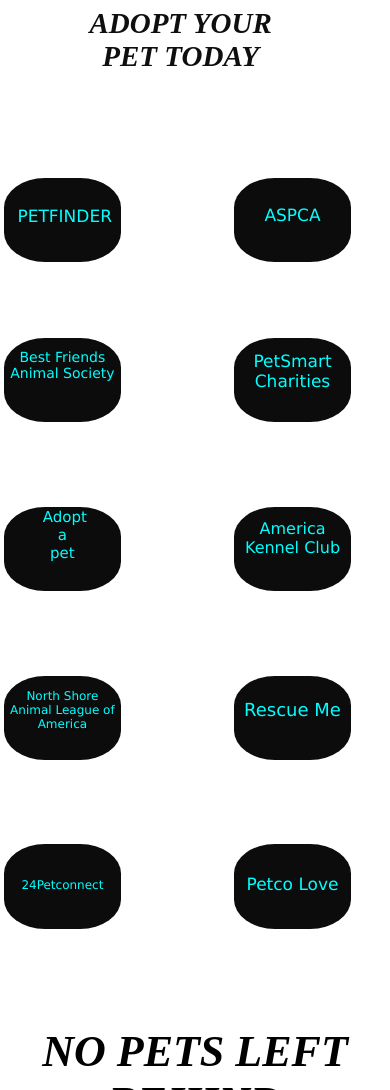
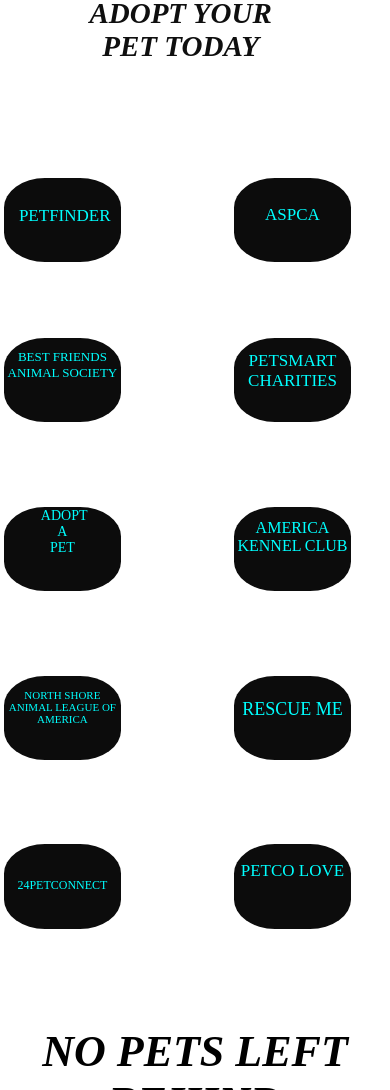
Before and after one commit to MichaelFoisy12/Smarthealthypets, a plain HTML site: page index.html in a window 390 px wide. Shown: the part 84-1174 px from the top of the page. Drawn offline with Linux system fonts and the light colour scheme.

Commit message:
Add files via upload

```diff
--- a/main.css
+++ b/main.css
@@ -96,9 +96,10 @@
   height: 100%;
   left: 7%;
   top: 40%;
-  font-family: 'Lucida Sans', 'Lucida Sans Regular', 'Lucida Grande', 'Lucida Sans Unicode', Geneva, Verdana, sans-serif;
+  font-style: normal;
   color:aqua;
-  font-size: 30px ;
+  font-size: 30px;
+  text-transform: uppercase;
 }
 
 .second {
@@ -125,9 +126,10 @@
   height: 100%;
   left: 18%;
   top: 40%;
-  font-family: 'Lucida Sans', 'Lucida Sans Regular', 'Lucida Grande', 'Lucida Sans Unicode', Geneva, Verdana, sans-serif;
+  font-style: normal;
   color:aqua;
-  font-size: 40px ;
+  font-size: 40px;
+  text-transform: uppercase;
 }
 .third {
   position: absolute;
@@ -153,9 +155,10 @@
   height: 100%;
   left: 20%;
   top: 5%;
-  font-family: 'Lucida Sans', 'Lucida Sans Regular', 'Lucida Grande', 'Lucida Sans Unicode', Geneva, Verdana, sans-serif;
+  font-style: normal;
   color:aqua;
-  font-size: 35px ;
+  font-size: 35px;
+  text-transform: uppercase;
 }
 .fourth {
   position: absolute;
@@ -181,9 +184,10 @@
   height: 100%;
   left: 10%;
   top: 25%;
-  font-family: 'Lucida Sans', 'Lucida Sans Regular', 'Lucida Grande', 'Lucida Sans Unicode', Geneva, Verdana, sans-serif;
+  font-style: normal;
   color:aqua;
-  font-size: 35px ;
+  font-size: 35px;
+  text-transform: uppercase;
 }
 
 .fifth {
@@ -210,9 +214,10 @@
   height: 100%;
   left: 15%;
   top:20%;
-  font-family: 'Lucida Sans', 'Lucida Sans Regular', 'Lucida Grande', 'Lucida Sans Unicode', Geneva, Verdana, sans-serif;
+  font-style: normal;
   color:aqua;
   font-size: 40px ;
+  text-transform: uppercase;
 }
 .sixth {
   position: absolute;
@@ -238,9 +243,10 @@
   height: 100%;
   left: 12%;
   top: 15%;
-  font-family: 'Lucida Sans', 'Lucida Sans Regular', 'Lucida Grande', 'Lucida Sans Unicode', Geneva, Verdana, sans-serif;
+  font-style: normal;
   color:aqua;
-  font-size: 40px ;
+  font-size: 40px;
+  text-transform: uppercase;
 }
 .seventh {
   position: absolute;
@@ -266,9 +272,10 @@
   height: 100%;
   left: 10%;
   top: 18%;
-  font-family: 'Lucida Sans', 'Lucida Sans Regular', 'Lucida Grande', 'Lucida Sans Unicode', Geneva, Verdana, sans-serif;
+  font-style: normal;
   color:aqua;
-  font-size: 29px ;
+  font-size: 29px;
+  text-transform: uppercase;
 }
 .eighth {
   position: absolute;
@@ -294,9 +301,10 @@
   height: 100%;
   left: 10%;
   top: 40%;
-  font-family: 'Lucida Sans', 'Lucida Sans Regular', 'Lucida Grande', 'Lucida Sans Unicode', Geneva, Verdana, sans-serif;
+  font-style: normal;
   color:aqua;
-  font-size: 30px ;
+  font-size: 30px;
+  text-transform: uppercase;
 }
 .ninth{
   position: absolute;
@@ -322,9 +330,10 @@
   height: 100%;
   left: 3%;
   top: 40%;
-  font-family: 'Lucida Sans', 'Lucida Sans Regular', 'Lucida Grande', 'Lucida Sans Unicode', Geneva, Verdana, sans-serif;
+  font-style: normal;
   color:aqua;
-  font-size: 28px ;
+  font-size: 28px;
+  text-transform: uppercase;
 }
 .tenth{
   position: absolute;
@@ -350,9 +359,10 @@
   height: 100%;
   left: 12%;
   top: 40%;
-  font-family: 'Lucida Sans', 'Lucida Sans Regular', 'Lucida Grande', 'Lucida Sans Unicode', Geneva, Verdana, sans-serif;
+  font-style: normal;
   color:aqua;
   font-size: 29px ;
+  text-transform: uppercase;
 }
 
 .content h1{
@@ -440,7 +450,7 @@ font-size: 150%;
         width: 50%;
     }
     .navbar a{
-      width: 60%;
+      width: 56%;
 
     }
 
@@ -448,7 +458,7 @@ font-size: 150%;
       position: absolute;
       width: 50%;
       font-size: 29px;
-      top: -30%;
+      top: -32%;
       left: 25%;
       font-style: italic;
     }
@@ -498,7 +508,7 @@ font-size: 150%;
     }
     .third hthree{
       position: absolute;
-      font-size: 14px;
+      font-size: 13px;
       left: 0%;
       top: 13%;
       text-align: center;
@@ -526,7 +536,7 @@ font-size: 150%;
     }
     .fifth hfive{
       position: absolute;
-      font-size: 15px;
+      font-size: 14px;
       left: 0%;
       top: 2%;
       text-align: center;
@@ -555,7 +565,7 @@ font-size: 150%;
     }
     .seventh hseven{
       position: absolute;
-      font-size: 12px;
+      font-size: 11px;
       left: 0%;
       top: 16%;
       text-align: center;
@@ -600,7 +610,7 @@ font-size: 150%;
       position: absolute;
       font-size: 17px;
       left: 0%;
-      top: 35%;
+      top: 20%;
       text-align: center;
     }
     .sectionTwo h1{
@@ -696,7 +706,6 @@ font-size: 150%;
   width: 150px;
 }
  .navbar-park ul li{
-
     list-style: none;
     display: inline-block;
     margin: 0 20px;
@@ -1042,10 +1051,11 @@ hr {
   font-weight: 0;
   line-height: 27px;
   top: 16%;
-  left: 8%;
+  left: 2%;
   font-style:normal;
-  font-size: 13px;
+  font-size: 12px;
   color:white;
+  text-transform: uppercase;
 
 }
 
@@ -1112,6 +1122,7 @@ hr {
   font-size: 14px;
   color:white;
   width:100%;
+  text-transform: uppercase;
 
     }
 .contentcat hcat{
@@ -1170,7 +1181,7 @@ hr {
   color:white;
   width: 100%;
   justify-content: space-between;
-
+  text-transform: uppercase;
 
 }
 
@@ -1228,6 +1239,7 @@ hr {
   font-style:normal;
   font-size: 14px;
   color:white;
+  text-transform: uppercase;
 }
 .contentbird a{
     position: absolute;
@@ -1282,6 +1294,7 @@ hr {
   font-style:normal;
   font-size: 14px;
   color:white;
+  text-transform: uppercase;
   }
 .contenthamster a{
    position: absolute;
@@ -1336,6 +1349,7 @@ hr {
   font-style:normal;
   font-size: 15px;
   color:white;
+  text-transform: uppercase;
   }
 .contentrabbit a{
   position: absolute;
@@ -1492,10 +1506,10 @@ hr {
   left: 10%;
  }
  .navbar-park a{
-  width: 60%;
+  width: 55%;
  }
  .navbar-h a{
-  width: 60%;
+  width: 55%;
  }
  .text-box h1{
     position: absolute;
@@ -1611,8 +1625,9 @@ hr {
     left: 0%;
     width:50%;
     margin: 2px auto;
-    font-size: 11px;
-    line-height: 23px;
+    font-size: 7px;
+    line-height: 22px;
+
    }
    .contentdog h2{
     position: absolute;
```
